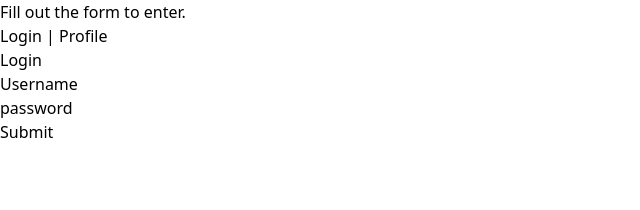
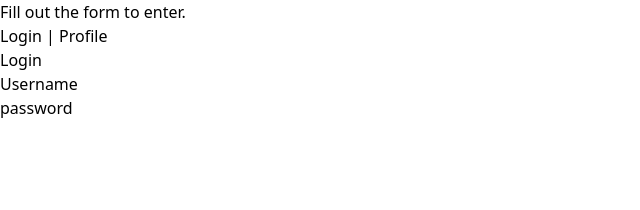
Before and after one commit to UzitheI/0authFastAPI, a React (Vite) app in the folder frontend/: page / in a window 1280 px wide. Shown: the top 210 px of the page, without its empty margins (0-640 px from the left). Built offline with nearby package versions, Linux system fonts and the light colour scheme.

Commit message:
completedIntegration

```diff
--- a/frontend/src/components/Login.jsx
+++ b/frontend/src/components/Login.jsx
@@ -1,46 +1,72 @@
-import React, { useState } from 'react'
-import axios from 'axios'
+import React, { useState } from "react";
+import axios from "axios";
+import { useNavigate } from "react-router-dom";
 
 function Login() {
-    const [username,setUsername]=useState('')
-    const [password,setPassword]=useState('')
+  const navigate = useNavigate();
+  const [username, setUsername] = useState("");
+  const [password, setPassword] = useState("");
 
-    const handleSubmit=()=>{
-        if(username.length===0){
-            alert('username is blank')
-        }
-        else if(password.length===0){
-            alert('password is blank')
+  const handleSubmit = () => {
+    if (username.length === 0) {
+      alert("username is blank");
+    } else if (password.length === 0) {
+      alert("password is blank");
+    } else {
+      console.log("success");
+      axios
+        .post("http://127.0.0.1:8000/login", {
+          username: username,
+          password: password,
+        })
+        .then(function (res) {
+          console.log(res);
+          alert(res.data.data);
+          if (res.data["message"] == "login failed") {
+            alert('login failed')
           }
           else{
-            console.log('success')
-            axios.post('http://127.0.0.1:8000/token',{
-                username:username,
-                password:password
+            navigate('/profile');
+          }
         })
-            .then((res)=>console.log(res))
-            .catch((err)=>console.log('axios',err))
+        .catch((err) => console.log("axios", err));
     }
-    }
+  };
   return (
-    <div className='p-20'>
-
-    <div className='text-2xl flex justify-center pb-8'>Login</div>
-    <form action="" className='flex flex-col p-4 space-y-8'>
+    <div className="p-20">
+      <div className="text-2xl flex justify-center pb-8">Login</div>
+      <form action="" className="flex flex-col p-4 space-y-8">
         <div>
           <label htmlFor="Username">Username</label>
-            <input type="text" name='username' className='border border-black' value={username} onChange={(e)=>setUsername(e.target.value)} />
+          <input
+            type="text"
+            name="username"
+            className="border border-black"
+            value={username}
+            onChange={(e) => setUsername(e.target.value)}
+          />
         </div>
         <div>
           <label htmlFor="password">password</label>
-            <input type="text" name='password' className='border border-black' value={password} onChange={(e)=>setPassword(e.target.value)} />
+          <input
+            type="text"
+            name="password"
+            className="border border-black"
+            value={password}
+            onChange={(e) => setPassword(e.target.value)}
+          />
         </div>
-        <div >
-            <input type='submit' name='submit' onClick={handleSubmit}/>
+        <div>
+          <input
+            type="button"
+            name="submit"
+            onClick={handleSubmit}
+            className="border border-black p-8"
+          />
         </div>
       </form>
     </div>
-  )
+  );
 }
 
-export default Login
+export default Login;
```
Lines whose indentation alone changed are shown as unchanged.
